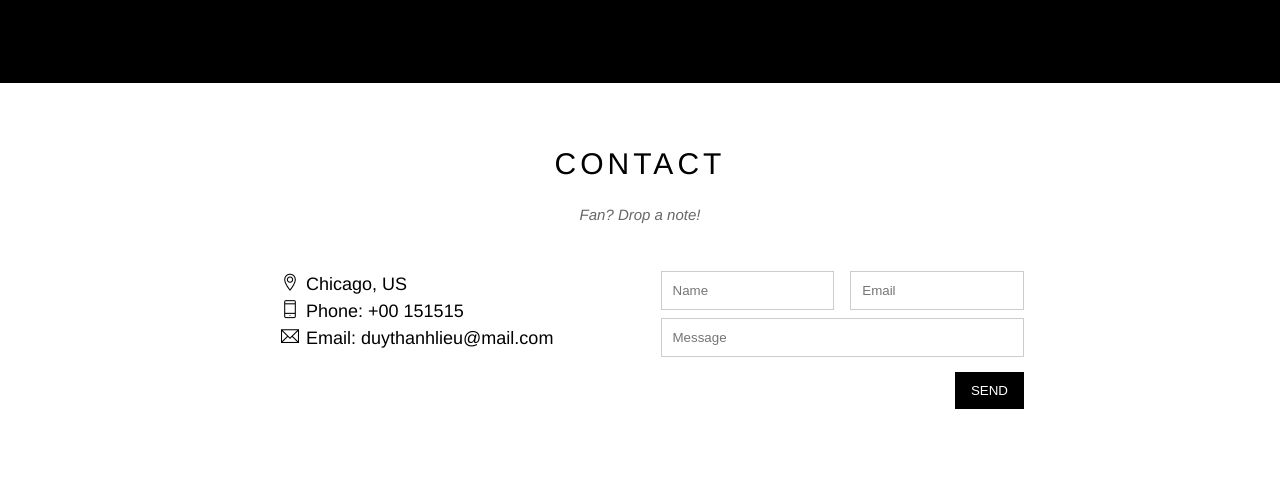
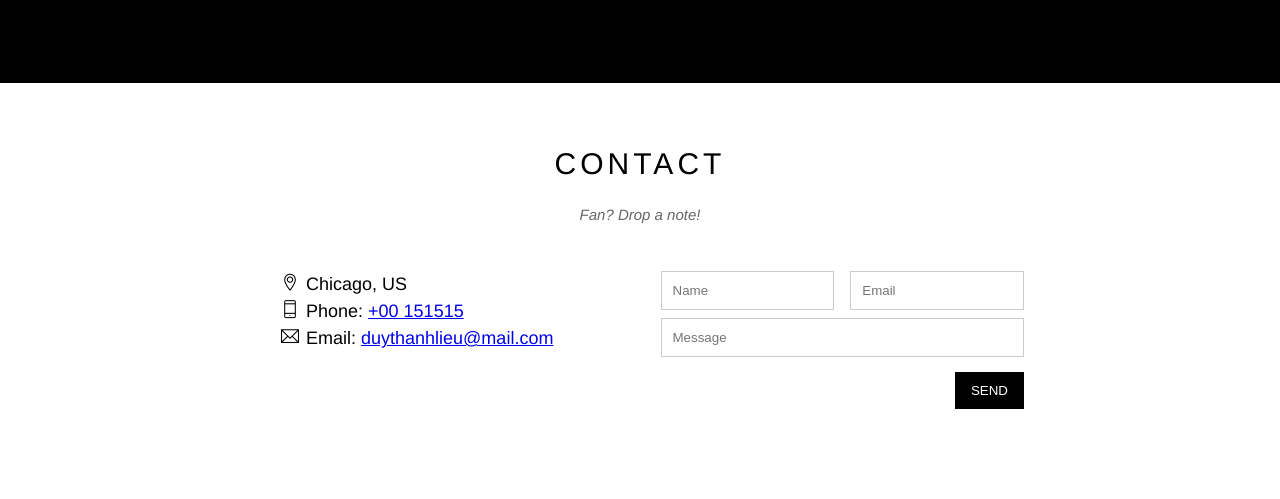
Before and after one commit to DuyThanhLieu/THEBANDF8, a plain HTML site: page index.html in a window 1280 px wide. Shown: the part 2104-2603 px from the top of the page. Drawn offline with Linux system fonts and the light colour scheme.

Commit message:
Update index.html

```diff
--- a/index.html
+++ b/index.html
@@ -186,11 +186,11 @@ event.stopPropagation()
                 <p><i class="ti-location-pin"></i>Chicago, US</p>
                 <p>
                     <i class="ti-mobile"></i>Phone:
-                    +00 151515
+                   <a href="tel:0343602871"> +00 151515</a>
                 </p>
                 <p>
                     <i class="ti-email"></i>Email:
-                    duythanhlieu@mail.com
+                  <a href="gmail:duythanhlieu2001@gmail.com" >duythanhlieu@mail.com</a>
                 </p>
             </div>
             <div class="col col-half s-col-full contact-form">
```
